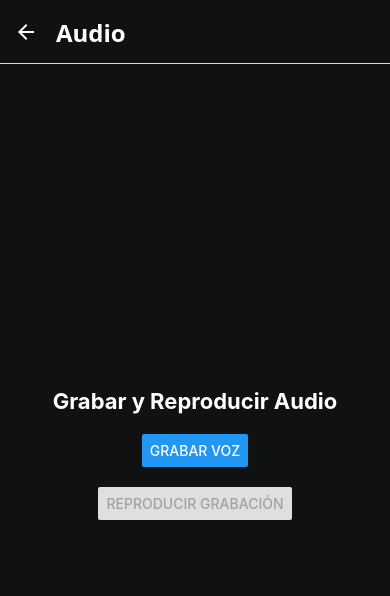
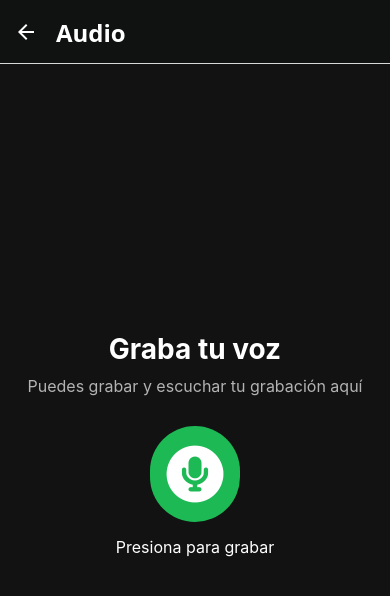
Before and after one commit to castillo1103/Proyecto-de-catedra-, a React Native app in the folder Music_App/: screen /Audio in a window 390 px wide. Shown: the top 596 px of the page. Built offline with nearby package versions, Linux system fonts and the light colour scheme.

Commit message:
elimancion

```diff
--- a/Music_App/App.js
+++ b/Music_App/App.js
@@ -7,7 +7,8 @@
 import RegisterScreen from './screens/RegisterScreen';
 import PasswordRecoveryScreen from './screens/PasswordRecoveryScreen';
 import UserProfileScreen from './screens/UserProfileScreen';
-import AudioScreen from './components/AudioScreen';
+import AudioScreen from './screens/AudioScreen';
+import FavoritesScreen from './screens/FavoritesScreen';
 
 const Stack = createStackNavigator();
 
@@ -37,6 +38,7 @@
         <Stack.Screen name="Detalles" component={SongDetailScreen} options={{ title: 'Detalles de la canción' }} />
         <Stack.Screen name="UserProfile" component={UserProfileScreen} options={{ title: 'Perfil de usuario' }} />
         <Stack.Screen name="Audio" component={AudioScreen} options={{ title: 'Audio' }} />
+        <Stack.Screen name="Favoritos" component={FavoritesScreen} options={{ title: 'Favoritos' }} />
 
       </Stack.Navigator>
     </NavigationContainer>
--- a/Music_App/components/AudioScreen.js
+++ /dev/null
@@ -1,116 +0,0 @@
-import React, { useState } from 'react';
-import { View, Text, Button, StyleSheet, Alert } from 'react-native';
-import { Audio } from 'expo-av';
-
-const AudioScreen = () => {
-  const [recording, setRecording] = useState(null);
-  const [sound, setSound] = useState(null);
-  const [audioUri, setAudioUri] = useState(null);
-  const [isRecording, setIsRecording] = useState(false);
-  const [isPlaying, setIsPlaying] = useState(false);
-
-  // Solicitar permisos
-  const requestRecordingPermission = async () => {
-    const { status } = await Audio.requestPermissionsAsync();
-    if (status !== 'granted') {
-      Alert.alert('Permiso requerido', 'Se necesita permiso para grabar audio.');
-      return false;
-    }
-    return true;
-  };
-
-  // Iniciar grabación
-  const startRecording = async () => {
-    const granted = await requestRecordingPermission();
-    if (!granted) return;
-
-    try {
-      await Audio.setAudioModeAsync({
-        allowsRecordingIOS: true,
-        playsInSilentModeIOS: true,
-      });
-      const { recording } = await Audio.Recording.createAsync(
-        Audio.RecordingOptionsPresets.HIGH_QUALITY
-      );
-      setRecording(recording);
-      setIsRecording(true);
-    } catch (err) {
-      Alert.alert('Error', 'No se pudo iniciar la grabación');
-    }
-  };
-
-  // Detener grabación
-  const stopRecording = async () => {
-    try {
-      await recording.stopAndUnloadAsync();
-      const uri = recording.getURI();
-      setAudioUri(uri);
-      setRecording(null);
-      setIsRecording(false);
-    } catch (err) {
-      Alert.alert('Error', 'No se pudo detener la grabación');
-    }
-  };
-
-  // Reproducir grabación
-  const playAudio = async () => {
-    if (!audioUri) return;
-    try {
-      const { sound } = await Audio.Sound.createAsync({ uri: audioUri });
-      setSound(sound);
-      setIsPlaying(true);
-      await sound.playAsync();
-      sound.setOnPlaybackStatusUpdate((status) => {
-        if (status.didJustFinish) {
-          setIsPlaying(false);
-        }
-      });
-    } catch (err) {
-      Alert.alert('Error', 'No se pudo reproducir el audio');
-    }
-  };
-
-  // Detener reproducción
-  const stopAudio = async () => {
-    if (sound) {
-      await sound.stopAsync();
-      await sound.unloadAsync();
-      setSound(null);
-      setIsPlaying(false);
-    }
-  };
-
-  return (
-    <View style={styles.container}>
-      <Text style={styles.title}>Grabar y Reproducir Audio</Text>
-      {isRecording && <Text style={{ color: 'red', marginBottom: 10 }}>Grabando...</Text>}
-      <Button
-        title={isRecording ? "Detener grabación" : "Grabar voz"}
-        onPress={isRecording ? stopRecording : startRecording}
-      />
-      <View style={{ height: 20 }} />
-      <Button
-        title={isPlaying ? "Detener reproducción" : "Reproducir grabación"}
-        onPress={isPlaying ? stopAudio : playAudio}
-        disabled={!audioUri}
-      />
-    </View>
-  );
-};
-
-const styles = StyleSheet.create({
-  container: {
-    flex: 1,
-    backgroundColor: '#101111',
-    alignItems: 'center',
-    justifyContent: 'center',
-  },
-  title: {
-    color: '#fff',
-    fontSize: 22,
-    marginBottom: 20,
-    fontWeight: 'bold',
-  },
-});
-
-export default AudioScreen;
```
Also changed, not shown: 1 other file (tests, documents, lock files or other folders).
